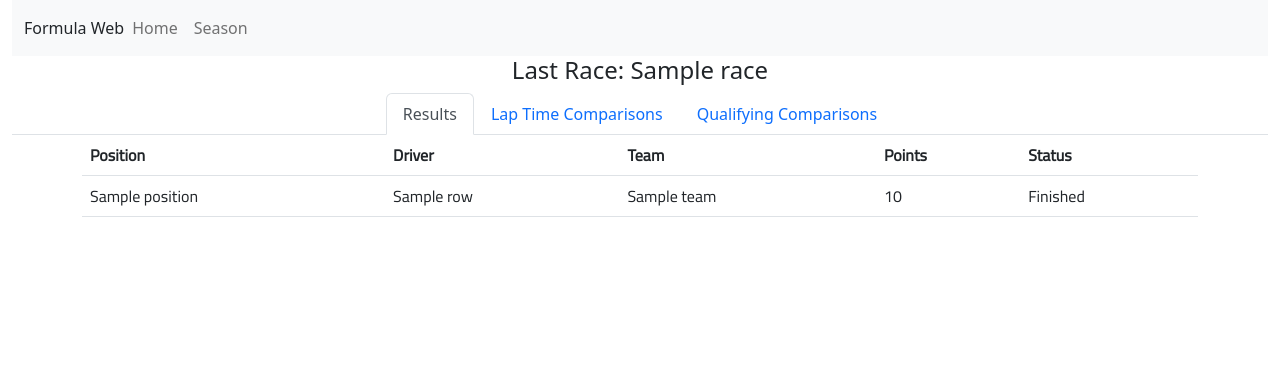
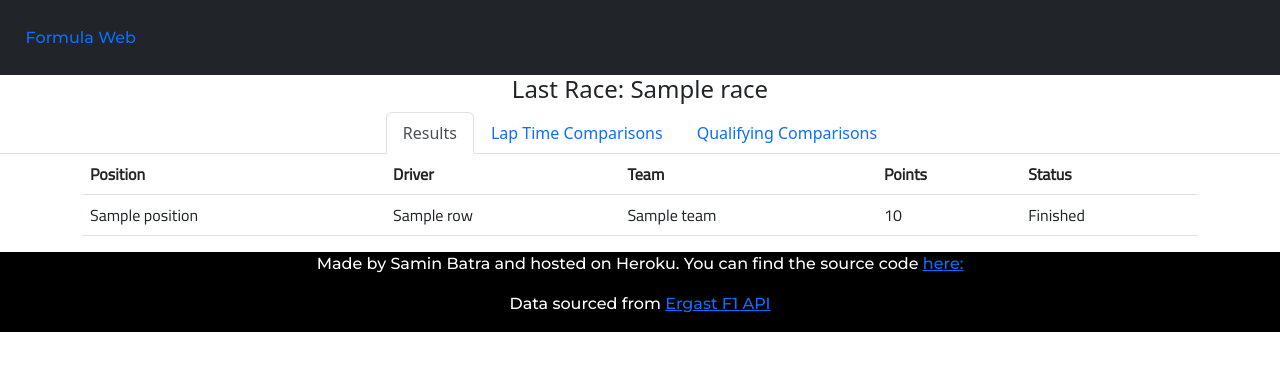
Before and after one commit to samin-batra/formulaweb-bt5110, a Python web app: template templates/index.html in a window 1280 px wide. Shown: the top 371 px of the page. Run offline with Jinja, Linux system fonts and the light colour scheme; the template is opened without the code that fills it: most values are stand-ins (such as "Sample title", 1, 10 or a date in 2020); some libraries are stand-ins or nearby versions.

Commit message:
Added header and footer

```diff
--- a/static/css/styles.css
+++ b/static/css/styles.css
@@ -1,7 +1,12 @@
 nav#formula-nav {
-
+    padding: 2%;
 }
 
+
+.container-fluid    {
+    padding: 0px;
+    overflow-x:hidden;
+}
 
 div#next-race   {
     border:1px solid black;
@@ -14,6 +19,14 @@ table   {
 
 }
 
+nav a   {
+    font-family:  'Montserrat', sans-serif;
+    text-decoration: none;
+}
+
+footer  {
+    font-family: 'Montserrat';
+}
 
 div#lap-time    {
     padding: 2%;
--- /dev/null
+++ b/templates/footer.html
@@ -0,0 +1,6 @@
+<footer style="background-color: black; color: white;">
+    <p class="text-center">Made by Samin Batra and hosted on Heroku. You can find the source code <a href="https://github.com/samin-batra/formulaweb" target="_blank">here:</a></p>
+    <p class="text-center">Data sourced from <a href="http://ergast.com/mrd/" target="_blank">Ergast F1 API</a></p>
+</footer>
+</body>
+</html>
--- a/templates/header.html
+++ b/templates/header.html
@@ -8,25 +8,24 @@
         <link rel="preconnect" href="https://fonts.gstatic.com" crossorigin>
         <link href="https://fonts.googleapis.com/css2?family=Cairo&family=Montserrat:wght@100;500;900&family=Ubuntu:wght@300;400;500;700&display=swap" rel="stylesheet">
         <script src="https://cdnjs.cloudflare.com/ajax/libs/Chart.js/2.5.0/Chart.min.js"></script>
+        <title>Formula Web</title>
     </head>
     <body>
         <div class="container-fluid">
-           <nav class="navbar navbar-expand-lg bg-light" id="formula-nav">
-              <div class="container-fluid">
-                  <a>Formula Web</a>
+           <nav class="navbar navbar-expand-lg bg-dark" id="formula-nav">
+                  <a href="#" class="text-center">Formula Web</a>
                   <button class="navbar-toggler" type="button" data-bs-toggle="collapse" data-bs-target="#navSupport" aria-controls="navSupport" aria-expanded="false" aria-label="Toggle navigation">
                       <span class="navbar-toggler-icon"></span>
                     </button>
                   <div class="collapse navbar-collapse" id="navSupport">
                       <ul class="navbar-nav me-auto mb-2 mb-lg-0 justify-content-center">
-                        <li class="nav-item">
-                            <a class="nav-link" aria-current="page">Home</a>
-                        </li>
-                        <li class="nav-item">
-                            <a class="nav-link">Season</a>
-                        </li>
+<!--                        <li class="nav-item">-->
+<!--                            <a class="nav-link" aria-current="page">Home</a>-->
+<!--                        </li>-->
+<!--                        <li class="nav-item">-->
+<!--                            <a class="nav-link">Season</a>-->
+<!--                        </li>-->
                       </ul>
                   </div>
-              </div>
 
             </nav>
--- a/templates/index.html
+++ b/templates/index.html
@@ -3,8 +3,7 @@
                 <h4 class="text-center">Last Race: {{races.Race_Name}}</h4>
                 <div class="container-fluid">
                         <!-- Nav tabs -->
-
-                        <ul class="nav nav-tabs justify-content-center">
+                            <ul class="nav nav-tabs justify-content-center">
                           <li class="nav-item">
                                 <a class="nav-link active" data-bs-toggle="tab" href="#results">Results</a>
                           </li>
@@ -16,6 +15,7 @@
                             <a class="nav-link" data-bs-toggle="tab" href="#qualy-diff">Qualifying Comparisons</a>
                           </li>
                         </ul>
+
 
                         <!-- Tab panes -->
                         <div class="tab-content">
@@ -65,6 +65,8 @@
 
                     </table>
                 </div>
+
+            {% include 'footer.html' %}
             </div>
         </div>
 
@@ -182,5 +184,3 @@
             );
 
         </script>
-    </body>
-</html>
```
